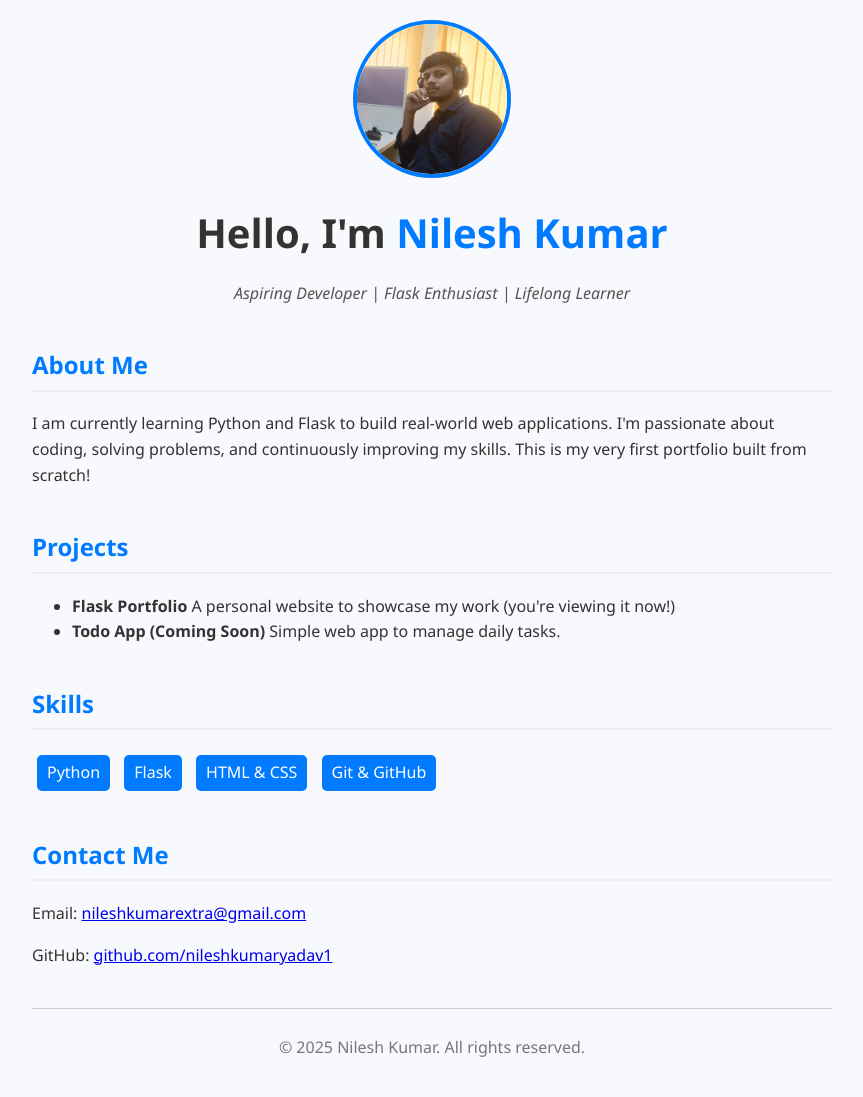
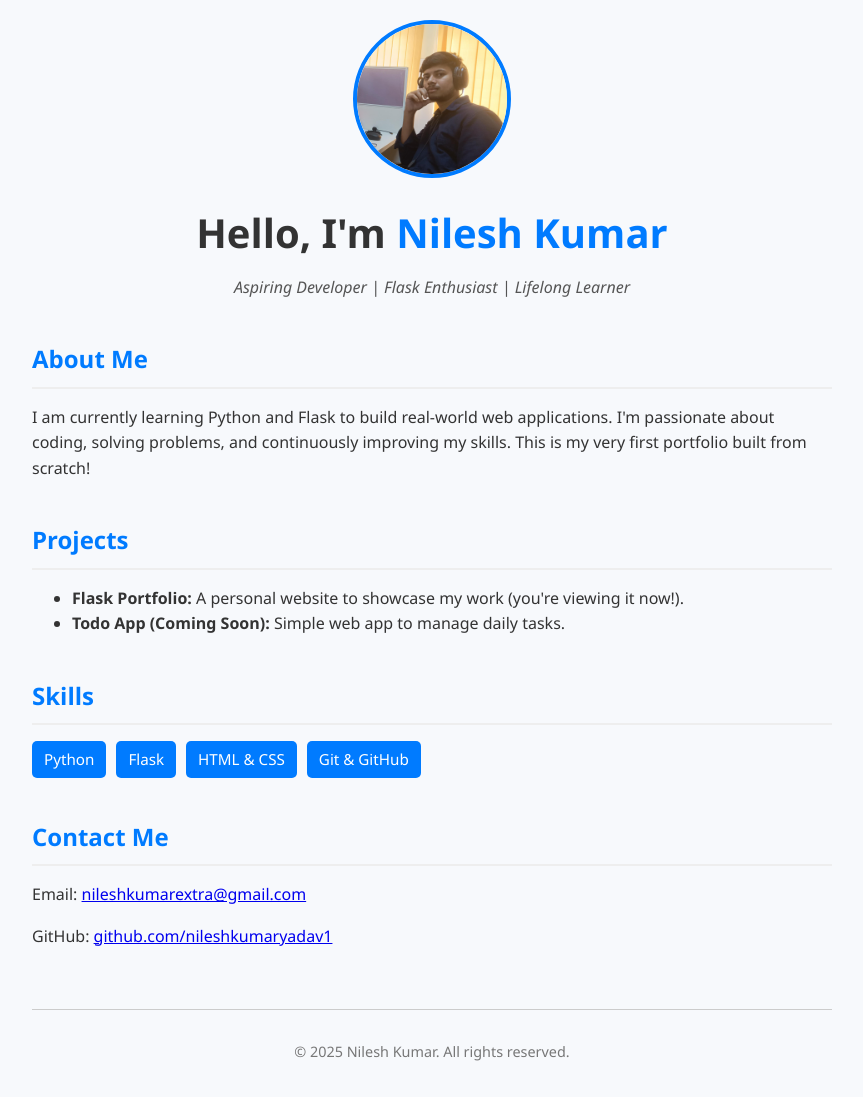
Before and after one commit to nileshkumaryadav1/flask-portfolio, a Flask app: page / in a window 1280 px wide. Shown: the whole page, without its empty margins (208-1071 px from the left). Run offline with Flask 3, Linux system fonts and the light colour scheme.

Commit message:
some improvements

```diff
--- a/static/style.css
+++ b/static/style.css
@@ -1,3 +1,4 @@
+/* Base Styles */
 body {
     font-family: 'Segoe UI', Tahoma, Geneva, Verdana, sans-serif;
     background-color: #f7f9fc;
@@ -7,12 +8,14 @@ body {
     padding: 0;
 }
 
+/* Container */
 .container {
     max-width: 800px;
-    margin: auto;
+    margin: 0 auto;
     padding: 20px;
 }
 
+/* Header */
 .header {
     text-align: center;
     margin-bottom: 40px;
@@ -20,6 +23,8 @@ body {
 
 .profile-img {
     width: 150px;
+    height: 150px;
+    object-fit: cover;
     border-radius: 50%;
     border: 4px solid #007BFF;
     margin-bottom: 15px;
@@ -37,8 +42,10 @@ h1 {
 .tagline {
     color: #555;
     font-style: italic;
+    margin-top: 10px;
 }
 
+/* Section Styles */
 .section {
     margin-bottom: 40px;
 }
@@ -46,27 +53,33 @@ h1 {
 .section h2 {
     color: #007BFF;
     border-bottom: 2px solid #eee;
-    padding-bottom: 5px;
+    padding-bottom: 8px;
+    margin-bottom: 15px;
 }
 
+/* Skills List */
 .skills-list {
     list-style: none;
     padding-left: 0;
+    display: flex;
+    flex-wrap: wrap;
+    gap: 10px;
 }
 
 .skills-list li {
-    display: inline-block;
-    background: #007BFF;
+    background-color: #007BFF;
     color: #fff;
-    padding: 5px 10px;
-    margin: 5px;
+    padding: 6px 12px;
     border-radius: 5px;
+    font-size: 0.95rem;
 }
 
+/* Footer */
 footer {
     text-align: center;
-    margin-top: 40px;
-    padding-top: 10px;
+    margin-top: 60px;
+    padding-top: 15px;
     border-top: 1px solid #ccc;
     color: #777;
+    font-size: 0.9rem;
 }
--- a/templates/index.html
+++ b/templates/index.html
@@ -1,39 +1,43 @@
 <!DOCTYPE html>
 <html lang="en">
 <head>
-    <meta charset="UTF-8">
-    <meta name="viewport" content="width=device-width, initial-scale=1.0">
+    <meta charset="UTF-8" />
+    <meta name="viewport" content="width=device-width, initial-scale=1.0" />
     <title>Nilesh Kumar | Portfolio</title>
-    <link rel="stylesheet" href="/static/style.css">
+    <link rel="stylesheet" href="/static/style.css" />
 </head>
 <body>
     <div class="container">
 
         <!-- Profile Header -->
-        <header class="header">
-            <img src="/static/profile.jpg" alt="Profile Picture" class="profile-img">
+        <header class="header" role="banner">
+            <img src="/static/profile.jpg" alt="Nilesh Kumar Profile Picture" class="profile-img" />
             <h1>Hello, I'm <span class="highlight">Nilesh Kumar</span></h1>
             <p class="tagline">Aspiring Developer | Flask Enthusiast | Lifelong Learner</p>
         </header>
 
         <!-- About Section -->
-        <section class="section" id="about">
-            <h2>About Me</h2>
-            <p>I am currently learning Python and Flask to build real-world web applications. I'm passionate about coding, solving problems, and continuously improving my skills. This is my very first portfolio built from scratch!</p>
+        <section class="section" id="about" aria-labelledby="about-heading">
+            <h2 id="about-heading">About Me</h2>
+            <p>
+                I am currently learning Python and Flask to build real-world web applications.
+                I'm passionate about coding, solving problems, and continuously improving my skills.
+                This is my very first portfolio built from scratch!
+            </p>
         </section>
 
         <!-- Projects Section -->
-        <section class="section" id="projects">
-            <h2>Projects</h2>
+        <section class="section" id="projects" aria-labelledby="projects-heading">
+            <h2 id="projects-heading">Projects</h2>
             <ul>
-                <li><strong>Flask Portfolio</strong> A personal website to showcase my work (you're viewing it now!)</li>
-                <li><strong>Todo App (Coming Soon)</strong> Simple web app to manage daily tasks.</li>
+                <li><strong>Flask Portfolio:</strong> A personal website to showcase my work (you're viewing it now!).</li>
+                <li><strong>Todo App (Coming Soon):</strong> Simple web app to manage daily tasks.</li>
             </ul>
         </section>
 
         <!-- Skills Section -->
-        <section class="section" id="skills">
-            <h2>Skills</h2>
+        <section class="section" id="skills" aria-labelledby="skills-heading">
+            <h2 id="skills-heading">Skills</h2>
             <ul class="skills-list">
                 <li>Python</li>
                 <li>Flask</li>
@@ -43,15 +47,17 @@
         </section>
 
         <!-- Contact Section -->
-        <section class="section" id="contact">
-            <h2>Contact Me</h2>
+        <section class="section" id="contact" aria-labelledby="contact-heading">
+            <h2 id="contact-heading">Contact Me</h2>
             <p>Email: <a href="mailto:nileshkumarextra@gmail.com">nileshkumarextra@gmail.com</a></p>
-            <p>GitHub: <a href="https://github.com/nileshkumaryadav1" target="_blank">github.com/nileshkumaryadav1</a></p>
+            <p>GitHub: <a href="https://github.com/nileshkumaryadav1" target="_blank" rel="noopener noreferrer">github.com/nileshkumaryadav1</a></p>
         </section>
 
+        <!-- Footer -->
         <footer>
             <p>&copy; 2025 Nilesh Kumar. All rights reserved.</p>
         </footer>
+
     </div>
 </body>
 </html>
```
Also changed, not shown: README.md.
